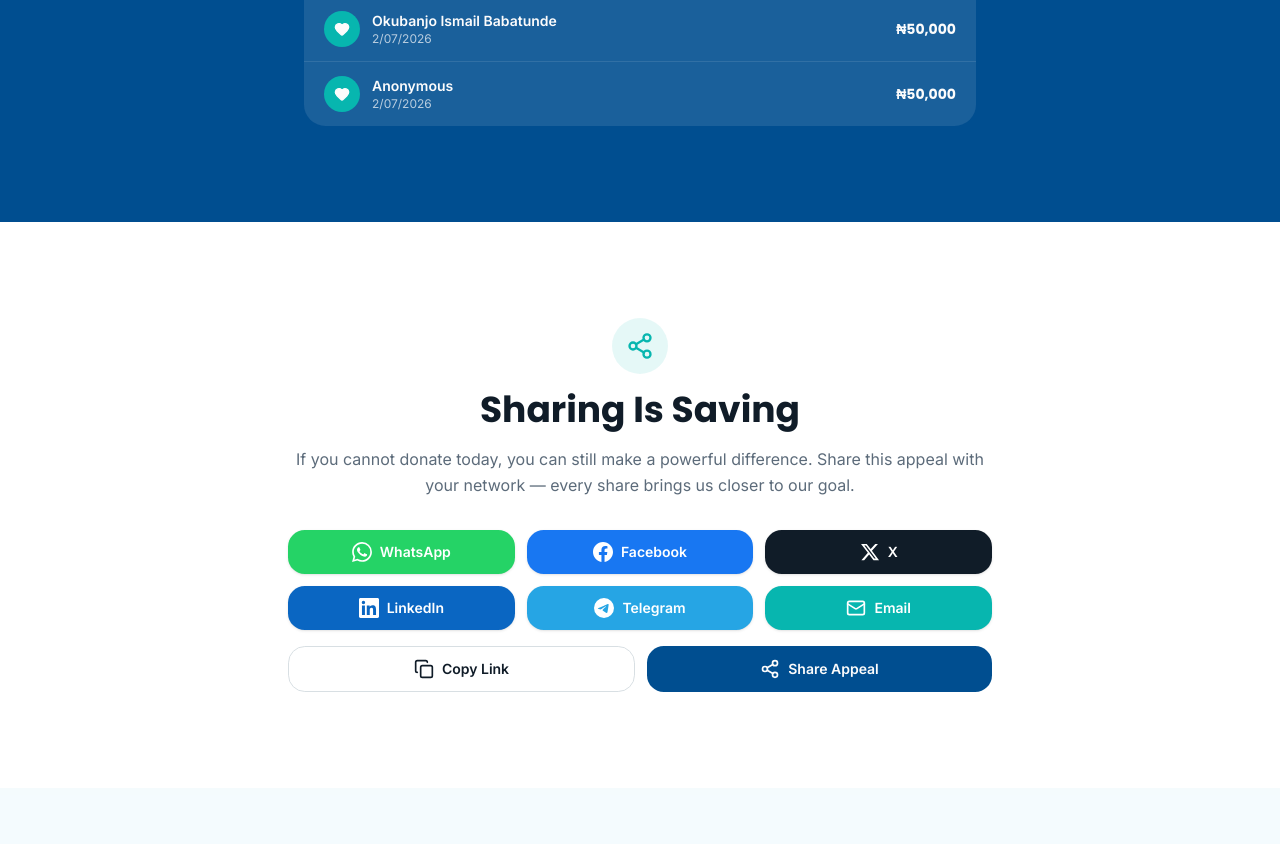
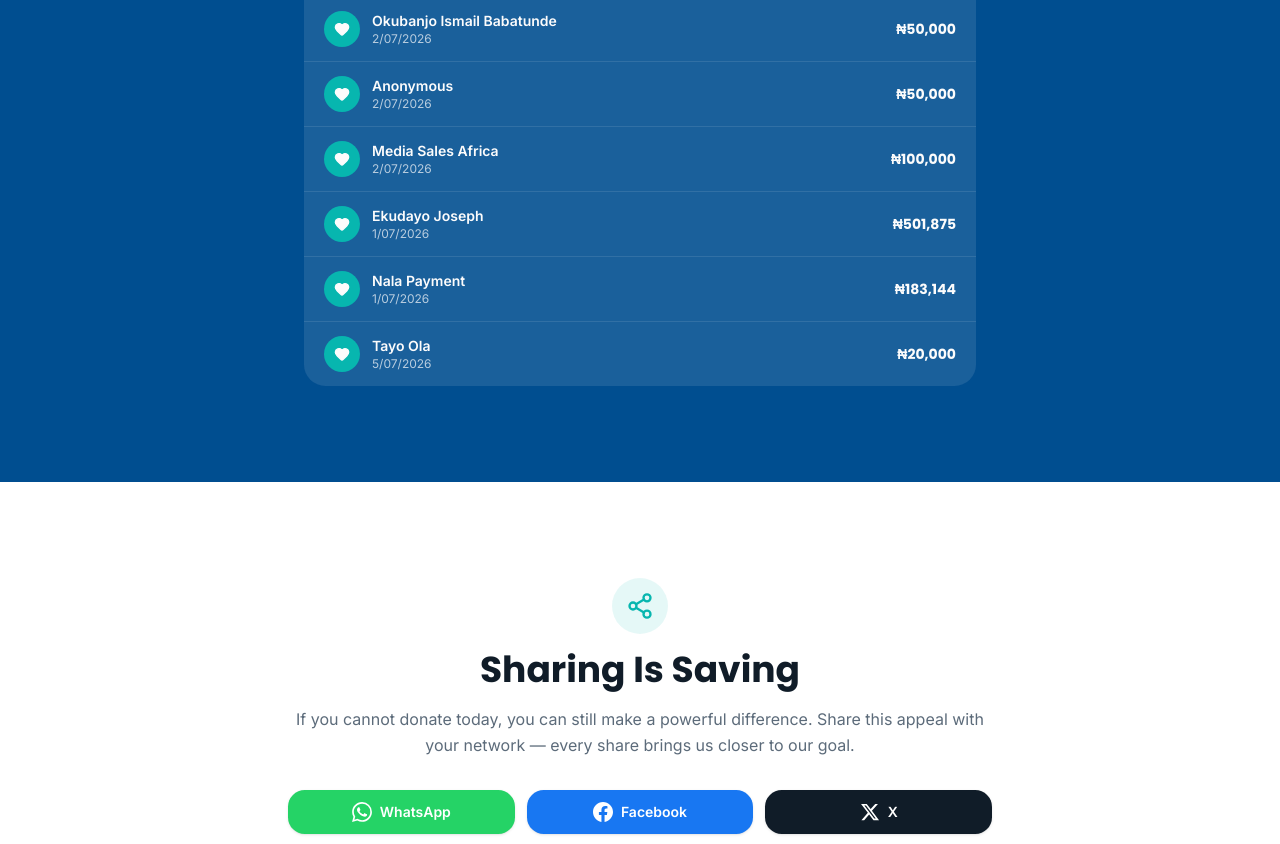
Before and after one commit to paullington/automate-donation-tracking_latest, a Next.js app: page / in a window 1280 px wide. Shown: the part 9620-10464 px from the top of the page. Built offline with nearby package versions, Linux system fonts and the light colour scheme; no server answers; the database is empty.

Commit message:
Update social-proof.tsx

```diff
--- a/components/social-proof.tsx
+++ b/components/social-proof.tsx
@@ -36,6 +36,10 @@ const recentDonors = [
   { name: 'Tolu Edewusi', amount: 200_000, time: '29/06/2026' },
   { name: ' Okubanjo Ismail Babatunde', amount: 50_000, time: '2/07/2026' },
   { name: 'Anonymous', amount: 50_000, time: '2/07/2026' },
+  { name: ' Media Sales Africa', amount: 100_000, time: '2/07/2026' },
+  { name: 'Ekudayo Joseph', amount: 501_875, time: '1/07/2026' },
+  { name: 'Nala Payment', amount: 183_144, time: '1/07/2026' },
+  { name: 'Tayo Ola', amount: 20_000, time: '5/07/2026' },
 ]
 
 export function SocialProof() {
```
